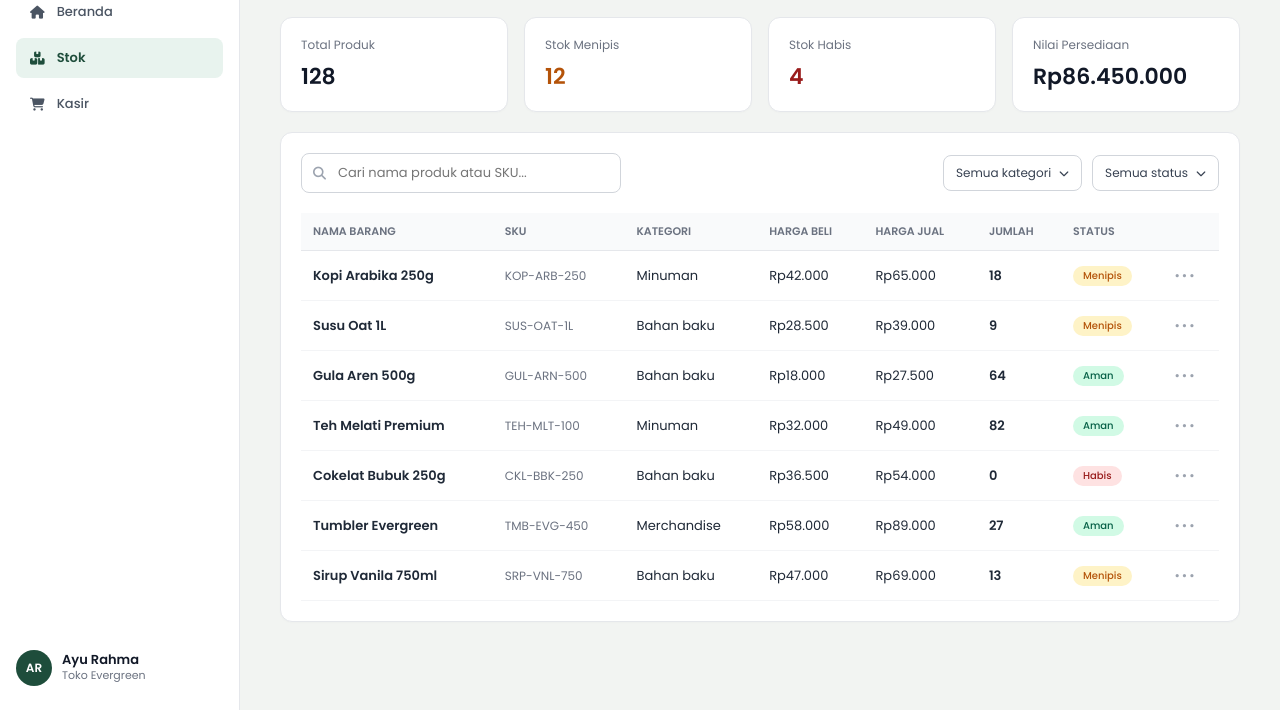
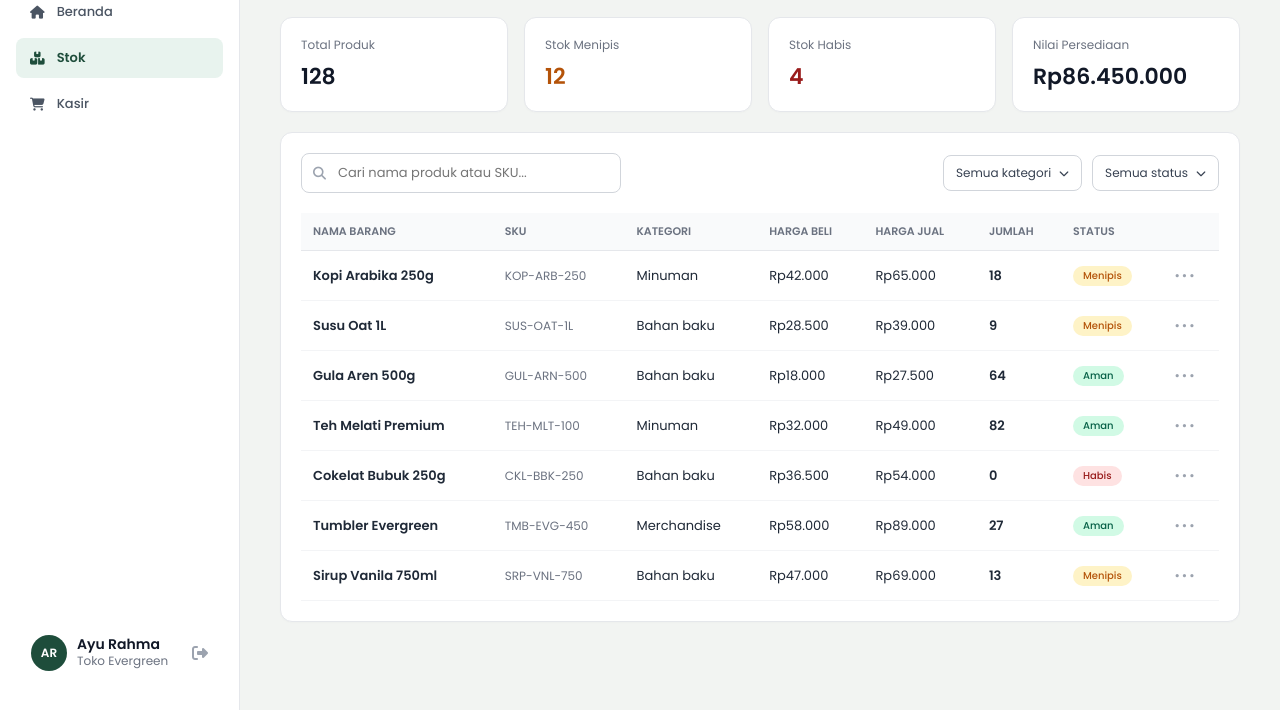
Before and after one commit to septicaine/kasirku, a plain HTML site: page stok.html in a window 1280 px wide. Shown: the part 90-800 px from the top of the page. Drawn offline with Linux system fonts and the light colour scheme; sample sign-in values are in the browser's storage.

```diff
--- a/stok.html
+++ b/stok.html
@@ -359,12 +359,18 @@
             </div>
         </div>
 
-        <div class="user-profile">
-            <div class="user-avatar">AR</div>
-            <div class="user-info">
-                <h4>Ayu Rahma</h4>
-                <p>Toko Evergreen</p>
+        <div class="user-profile" style="display: flex; align-items: center; justify-content: space-between; padding: 15px;">
+            <div style="display: flex; align-items: center; gap: 10px;">
+                <div class="user-avatar">AR</div>
+                <div class="user-info">
+                    <h4 style="font-size: 14px; margin: 0;">Ayu Rahma</h4>
+                    <p style="font-size: 12px; color: #6b7280; margin: 0;">Toko Evergreen</p>
+                </div>
             </div>
+            <!-- Tombol Keluar / Logout -->
+            <a href="#" onclick="logoutApp()" title="Keluar" style="color: #9ca3af; text-decoration: none; font-size: 16px;">
+                <i class="fa-solid fa-right-from-bracket"></i>
+            </a>
         </div>
     </aside>
 
@@ -503,5 +509,19 @@
         </div>
     </main>
 
+    <script>
+        // 1. Satpam Halaman (Cek Login)
+        if (localStorage.getItem('isLoggedIn') !== 'true') {
+            alert('Silakan masuk terlebih dahulu!');
+            window.location.href = 'login.html';
+        }
+
+        // 2. Fungsi Tombol Keluar
+        function logoutApp() {
+            localStorage.removeItem('isLoggedIn'); // Hapus status login
+            window.location.href = 'login.html'; // Lempar balik ke login
+        }
+    </script>
+
 </body>
 </html>
```
